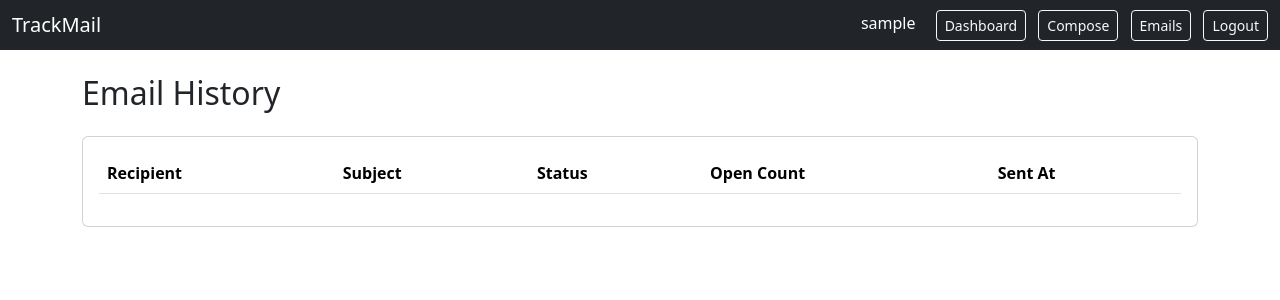
After one commit to adoniacyrus/TrackMail, a Django app: page /emails/ in a window 1280 px wide. The commit adds this page. Shown: the top 300 px of the page. Run offline with Django 5.2, Linux system fonts and the light colour scheme; the visitor is signed in with stand-in values (Sample User, id 1); data that the repository does not hold is empty.

Commit message:
Build email history analytics interface

```diff
--- a/backend/apps/api/serializers/email_serializer.py
+++ b/backend/apps/api/serializers/email_serializer.py
@@ -4,6 +4,8 @@ from apps.emails.models import Email
 
 
 class EmailSerializer(serializers.ModelSerializer):
+
+    open_count = serializers.SerializerMethodField()
 
     class Meta:
 
@@ -18,6 +20,7 @@ class EmailSerializer(serializers.ModelSerializer):
             'status',
             'created_at',
             'sent_at',
+            'open_count',
         ]
 
         read_only_fields = [
@@ -25,4 +28,9 @@ class EmailSerializer(serializers.ModelSerializer):
             'status',
             'created_at',
             'sent_at',
+            'open_count',
         ]
+
+    def get_open_count(self, obj):
+
+        return obj.open_events.count()
--- a/backend/apps/dashboard/urls.py
+++ b/backend/apps/dashboard/urls.py
@@ -3,6 +3,7 @@ from django.urls import path
 from apps.dashboard.views import (
     compose_email_view,
     dashboard_view,
+    email_history_view,
 )
 
 urlpatterns = [
@@ -18,4 +19,10 @@ urlpatterns = [
         compose_email_view,
         name='compose-email',
     ),
+
+    path(
+        'emails/',
+        email_history_view,
+        name='email-history',
+    ),
 ]
--- a/backend/apps/dashboard/views.py
+++ b/backend/apps/dashboard/views.py
@@ -18,3 +18,11 @@ def compose_email_view(request):
         request,
         'dashboard/compose.html'
     )
+
+@login_required
+def email_history_view(request):
+
+    return render(
+        request,
+        'dashboard/emails.html'
+    )
--- a/backend/templates/base.html
+++ b/backend/templates/base.html
@@ -1,13 +1,43 @@
+<!DOCTYPE html>
+<html lang="en">
+
+<head>
+
+    <meta charset="UTF-8">
+
+    <meta name="viewport" content="width=device-width, initial-scale=1.0">
+
+    <title>TrackMail</title>
+
+    <link
+        href="https://cdn.jsdelivr.net/npm/bootstrap@5.3.7/dist/css/bootstrap.min.css"
+        rel="stylesheet"
+    >
+
+</head>
+
+<body>
+
     <nav class="navbar navbar-dark bg-dark">
+
         <div class="container-fluid">
-    <span class="navbar-brand mb-0 h1"> TrackMail </span>
+
+            <span class="navbar-brand mb-0 h1">
+                TrackMail
+            </span>
 
             <div>
+
                 {% if user.is_authenticated %}
 
-      <span class="text-white me-3"> {{ user.username }} </span>
+                    <span class="text-white me-3">
+                        {{ user.username }}
+                    </span>
 
-      <a href="{% url 'dashboard' %}" class="btn btn-outline-light btn-sm me-2">
+                    <a
+                        href="{% url 'dashboard' %}"
+                        class="btn btn-outline-light btn-sm me-2"
+                    >
                         Dashboard
                     </a>
 
@@ -18,11 +48,39 @@
                         Compose
                     </a>
 
-      <a href="{% url 'logout' %}" class="btn btn-outline-light btn-sm">
+                    <a
+                        href="{% url 'email-history' %}"
+                        class="btn btn-outline-light btn-sm me-2"
+                    >
+                        Emails
+                    </a>
+
+                    <a
+                        href="{% url 'logout' %}"
+                        class="btn btn-outline-light btn-sm"
+                    >
                         Logout
                     </a>
 
                 {% endif %}
+
             </div>
+
         </div>
+
     </nav>
+
+    <div class="container mt-4">
+
+        {% block content %}
+        {% endblock %}
+
+    </div>
+
+    <script
+        src="https://cdn.jsdelivr.net/npm/bootstrap@5.3.7/dist/js/bootstrap.bundle.min.js">
+    </script>
+
+</body>
+
+</html>
--- /dev/null
+++ b/backend/templates/dashboard/emails.html
@@ -0,0 +1,83 @@
+{% extends 'base.html' %}
+
+{% block content %}
+
+<h2 class="mb-4">
+    Email History
+</h2>
+
+<div class="card">
+
+    <div class="card-body">
+
+        <table class="table table-striped">
+
+            <thead>
+
+                <tr>
+
+                    <th>Recipient</th>
+
+                    <th>Subject</th>
+
+                    <th>Status</th>
+
+                    <th>Open Count</th>
+
+                    <th>Sent At</th>
+
+                </tr>
+
+            </thead>
+
+            <tbody id="email-table-body">
+
+            </tbody>
+
+        </table>
+
+    </div>
+
+</div>
+
+<script>
+
+async function loadEmails() {
+
+    const response =
+        await fetch('/api/emails/')
+
+    const emails =
+        await response.json()
+
+    const tableBody =
+        document.getElementById('email-table-body')
+
+    tableBody.innerHTML = ''
+
+    emails.forEach(email => {
+
+        tableBody.innerHTML += `
+
+            <tr>
+
+                <td>${email.recipient_email}</td>
+
+                <td>${email.subject}</td>
+
+                <td>${email.status}</td>
+
+                <td>${email.open_count}</td>
+
+                <td>${email.sent_at || '-'}</td>
+
+            </tr>
+        `
+    })
+}
+
+loadEmails()
+
+</script>
+
+{% endblock %}
```
Lines whose indentation alone changed are shown as unchanged.
